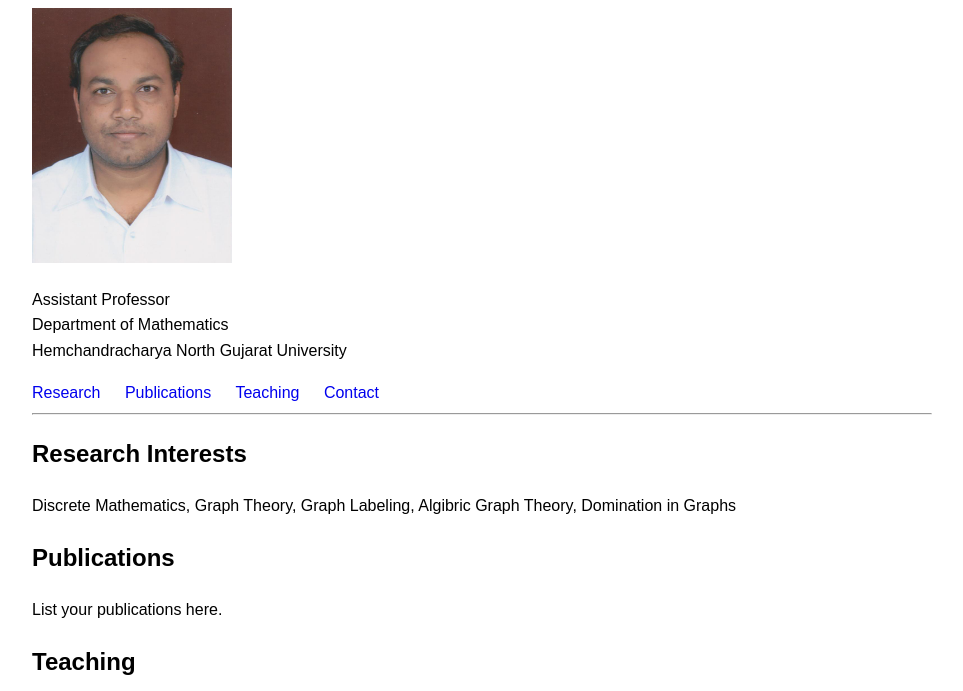
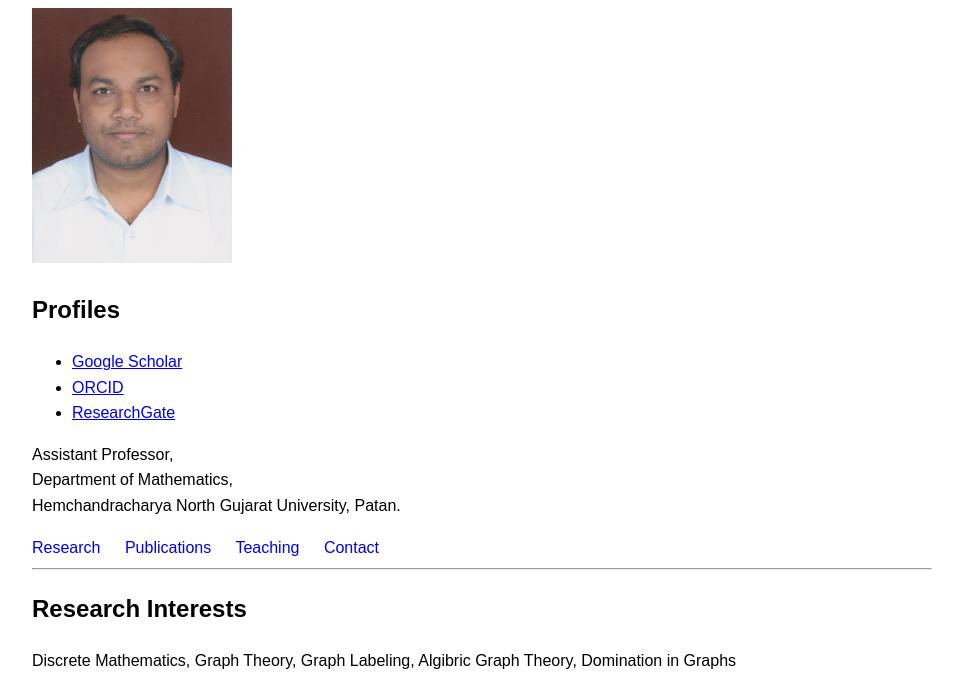
Before and after one commit to cbarasara/Profile, a plain HTML site: page index.html in a window 1280 px wide. Shown: the part 106-797 px from the top of the page, without its empty margins (158-1121 px from the left). Drawn offline with Linux system fonts and the light colour scheme.

Commit message:
Update index.html

```diff
--- a/index.html
+++ b/index.html
@@ -30,10 +30,19 @@ text-decoration:none;
 
 <h1>Dr. Chirag Barasara</h1>
  <img src="Soft Chirag.jpg" width="200">
+
+ <h2>Profiles</h2>
+
+<ul>
+<li><a href="YOUR_GOOGLE_SCHOLAR_LINK">Google Scholar</a></li>
+<li><a href="YOUR_ORCID_LINK">ORCID</a></li>
+<li><a href="YOUR_RESEARCHGATE_LINK">ResearchGate</a></li>
+</ul>
+
 <p>
-  Assistant Professor<br>
-Department of Mathematics<br>
-Hemchandracharya North Gujarat University
+  Assistant Professor,<br>
+Department of Mathematics,<br>
+Hemchandracharya North Gujarat University, Patan.
 </p>
 
 <nav>
```
